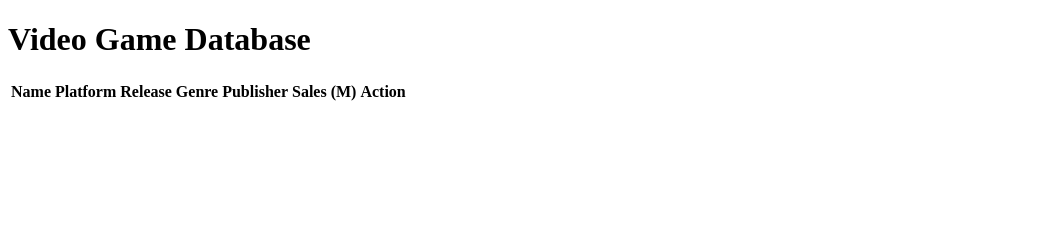
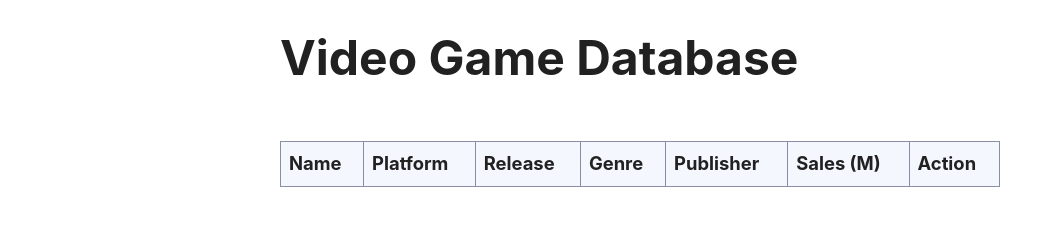
Before and after one commit to stavzog/vite-database-app, a website built with Vite: page index.html in a window 1280 px wide. Shown: the whole page, without its empty margins (0-1055 px from the left). Built offline with nearby package versions, Linux system fonts and the light colour scheme; files whose address does not match are found by name.

Commit message:
Cleaned up and added project files before push

```diff
--- a/index.html
+++ b/index.html
@@ -3,6 +3,7 @@
 <head>
     <meta charset="UTF-8">
     <meta name="viewport" content="width=device-width, initial-scale=1.0">
+    <link rel="stylesheet" href="https://unpkg.com/simpledotcss/simple.min.css">
     <title>Game Database</title>
 </head>
 <body>
--- a/src/gobal.d.ts
+++ b/src/gobal.d.ts
@@ -1,3 +1,2 @@
 declare module '*.css'
 declare module '*.svg'
-declare module '*.csv'
--- a/src/style.css
+++ /dev/null
@@ -1,96 +0,0 @@
-:root {
-  font-family: Inter, system-ui, Avenir, Helvetica, Arial, sans-serif;
-  line-height: 1.5;
-  font-weight: 400;
-
-  color-scheme: light dark;
-  color: rgba(255, 255, 255, 0.87);
-  background-color: #242424;
-
-  font-synthesis: none;
-  text-rendering: optimizeLegibility;
-  -webkit-font-smoothing: antialiased;
-  -moz-osx-font-smoothing: grayscale;
-}
-
-a {
-  font-weight: 500;
-  color: #646cff;
-  text-decoration: inherit;
-}
-a:hover {
-  color: #535bf2;
-}
-
-body {
-  margin: 0;
-  display: flex;
-  place-items: center;
-  min-width: 320px;
-  min-height: 100vh;
-}
-
-h1 {
-  font-size: 3.2em;
-  line-height: 1.1;
-}
-
-#app {
-  max-width: 1280px;
-  margin: 0 auto;
-  padding: 2rem;
-  text-align: center;
-}
-
-.logo {
-  height: 6em;
-  padding: 1.5em;
-  will-change: filter;
-  transition: filter 300ms;
-}
-.logo:hover {
-  filter: drop-shadow(0 0 2em #646cffaa);
-}
-.logo.vanilla:hover {
-  filter: drop-shadow(0 0 2em #3178c6aa);
-}
-
-.card {
-  padding: 2em;
-}
-
-.read-the-docs {
-  color: #888;
-}
-
-button {
-  border-radius: 8px;
-  border: 1px solid transparent;
-  padding: 0.6em 1.2em;
-  font-size: 1em;
-  font-weight: 500;
-  font-family: inherit;
-  background-color: #1a1a1a;
-  cursor: pointer;
-  transition: border-color 0.25s;
-}
-button:hover {
-  border-color: #646cff;
-}
-button:focus,
-button:focus-visible {
-  outline: 4px auto -webkit-focus-ring-color;
-}
-
-@media (prefers-color-scheme: light) {
-  :root {
-    color: #213547;
-    background-color: #ffffff;
-  }
-  a:hover {
-    color: #747bff;
-  }
-  button {
-    background-color: #f9f9f9;
-  }
-}
```
Also changed, not shown: src/typescript.svg (deleted), 2 other files.
